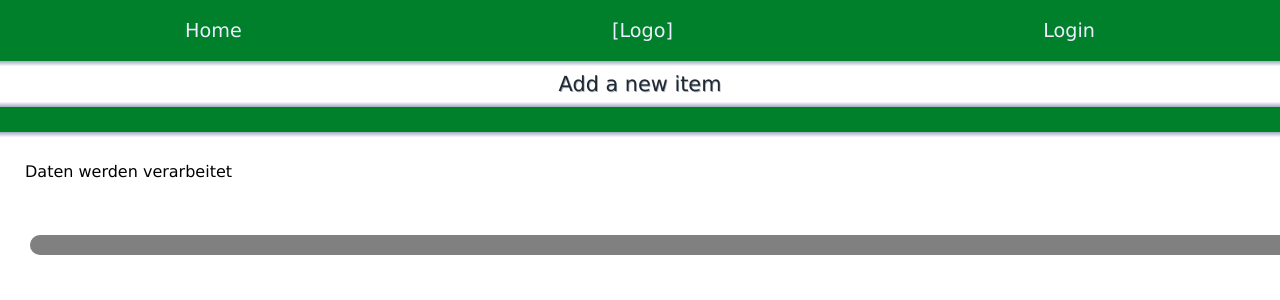
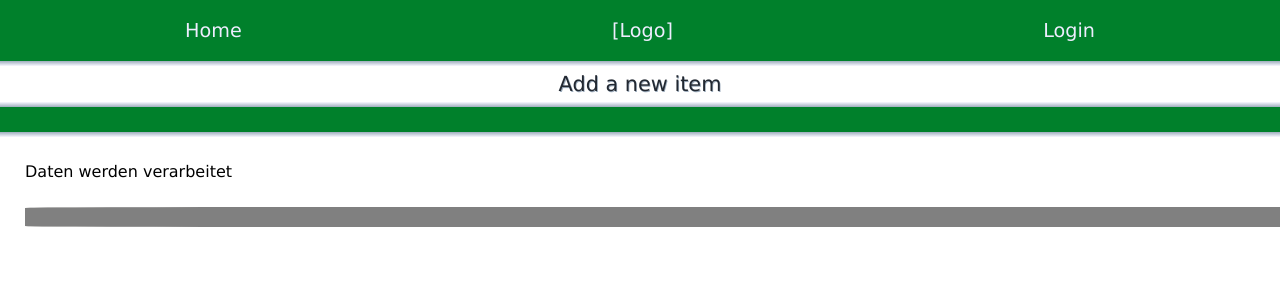
Before and after one commit to TobiasHasenkamp/ecobo, a React (Create React App) app in the folder frontend/: page /loading in a window 1280 px wide. Shown: the top 300 px of the page. Built offline with nearby package versions, Linux system fonts and the light colour scheme.

Commit message:
Design overhaul for the ProgressBar.js. Reshaped the old css into styled components (except one line that seemingly doesn't work inside a styled component).

```diff
--- a/frontend/src/main/designElements/ProgressBar.js
+++ b/frontend/src/main/designElements/ProgressBar.js
@@ -1,37 +1,36 @@
 import React from "react";
+import styled from "styled-components/macro";
 
 
 export default function ProgressBar({percentCompleted}) {
 
-    const progressBarStyle = {
-        height: 20,
-        width: '75%',
-        backgroundColor: "#e0e0de",
-        borderRadius: 50,
-        margin: 30
-    }
 
-    const completedPercentStyle = {
-        height: '100%',
+    //seems like variables don't work inside styled components
+    const completedPercentWidth = {
         width: `${percentCompleted}%`,
-        backgroundColor: "grey",
-        borderRadius: 'inherit',
-        textAlign: 'right',
-        transition: 'width 1s ease-in-out',
-    }
-
-    const labelStyle = {
-        padding: 5,
-        color: 'white',
-        fontWeight: 'bold'
     }
 
     return(
-        <div style={progressBarStyle}>
-            <div style={completedPercentStyle}>
-                <span style={labelStyle}/>
-            </div>
+        <StyledProgressBar>
+            <StyledCompletedPercentBar style={completedPercentWidth}>
+            </StyledCompletedPercentBar>
 
-        </div>
+        </StyledProgressBar>
     )
 }
+
+const StyledProgressBar = styled.div`
+        height: 20px;
+        width: 85%;
+        background-color: #e0e0de;
+        border-radius: 5%;
+        margin: 2px 25px;
+`
+
+const StyledCompletedPercentBar = styled.div`
+        height: 100%;
+        background-color: grey;
+        border-radius: inherit;
+        text-align: right;
+        transition: width 1s ease-in-out;
+`
```
